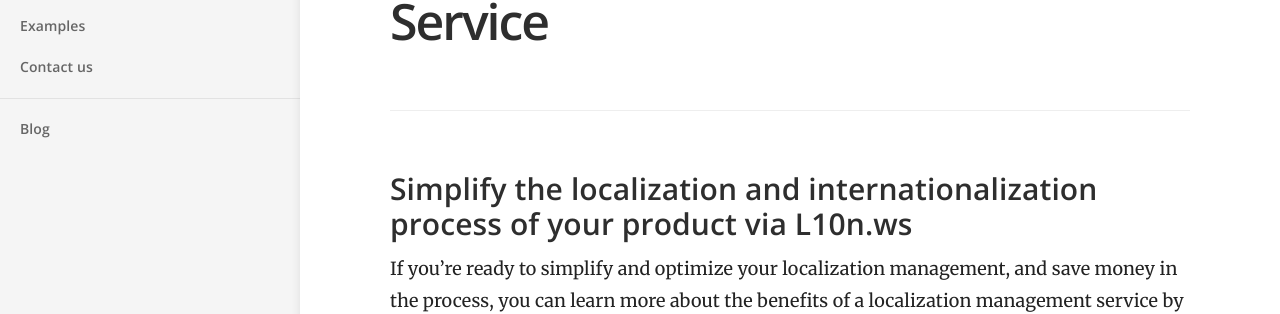
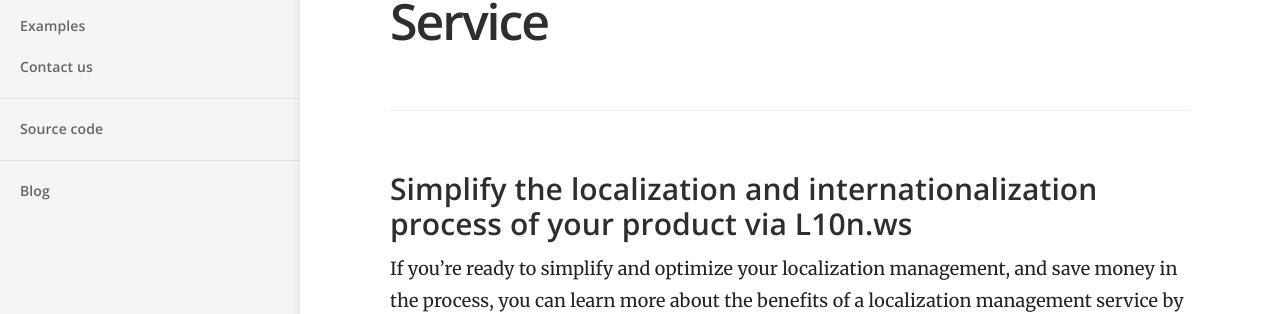
Before and after one commit to l10nws/docs, a Jekyll site: the page built from index.md, in a window 1280 px wide. Shown: the part 501-815 px from the top of the page. Built offline with Jekyll 4.4.1, drawn with Linux system fonts in a browser that asks for light colours.

Commit message:
add source code link

```diff
--- a/_layouts/default.html
+++ b/_layouts/default.html
@@ -72,13 +72,20 @@
 						<!--<a href="{{ site.baseurl }}/changelog/">{{ changelog.title }}</a>-->
 					<!--</li>-->
 				<!--</ul>-->
+				<ul>
+					<li class="nav-item top-level">
+						<a href="https://github.com/l10nws/l10n-app" target="_blank">Source code</a>
+					</li>
+				</ul>
 
 				<ul>
 					<li class="nav-item top-level">
 						<a href="http://l10nws.blogspot.com/" target="_blank">Blog</a>
 					</li>
 				</ul>
+
 			</nav>
+
 		</header>
 
 		<section class="main">
@@ -90,7 +97,6 @@
 				{{ content }}
 			</article>
 		</section>
-
 		<script>
 			document.getElementById("open-nav").addEventListener("click", function () {
 				document.body.classList.toggle("nav-open");
```
Also changed, not shown: 13 other files.
